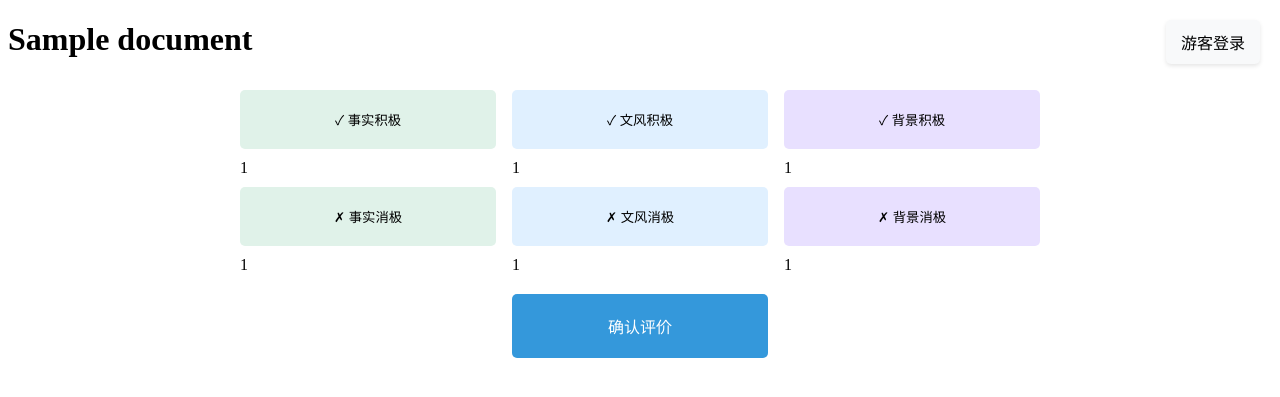
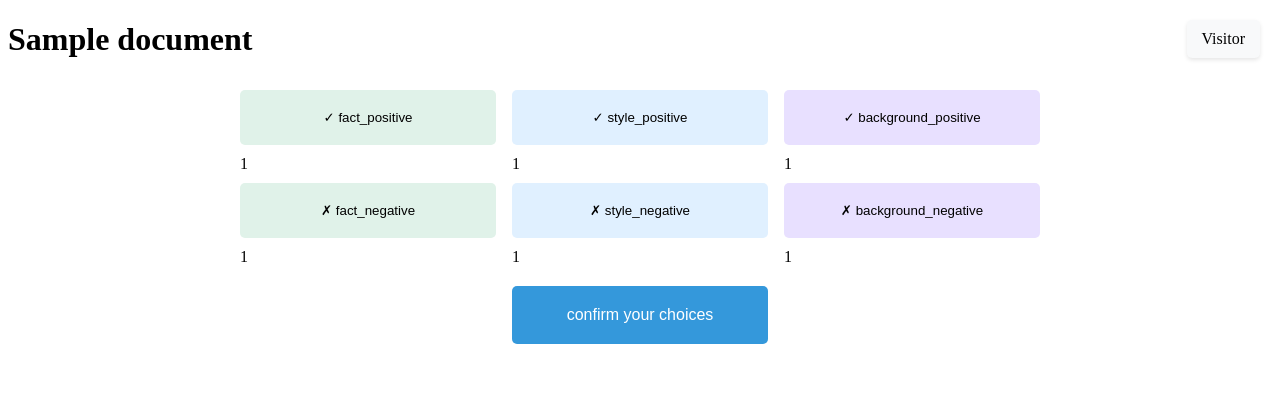
Before and after one commit to EarthpapaOoO/MDLSys, a Django app: page /likeSys/documents/00000000-0000-0000-0000-000000000001/ in a window 1280 px wide. Shown: the top 397 px of the page. Run offline with Django 4.2, Linux system fonts and the light colour scheme; tables that the repository leaves empty hold one stand-in row (values such as "Sample post").

Commit message:
将中文注释和字符串转换为英文

```diff
--- a/likeSys/models.py
+++ b/likeSys/models.py
@@ -3,7 +3,6 @@ from django.contrib.auth.models import AbstractUser
 import uuid
 from django.conf import settings
 def user_directory_path(instance, filename):
-    # 文件将上传到 MEDIA_ROOT/user_<id>/<filename>
     return f'user_{instance.user.id}/{filename}'
 
 
@@ -55,8 +54,7 @@ class Vote_Document(models.Model):
     created_at = models.DateTimeField(auto_now_add=True)
 
     def save(self, *args, **kwargs):
-        """ 保存前记录旧值 """
-        if self.pk:  # 仅限更新操作
+        if self.pk:
             old_instance = Vote_Document.objects.get(pk=self.pk)
             self._old_values = {
                 'fact': old_instance.fact_choice,
@@ -66,7 +64,7 @@ class Vote_Document(models.Model):
         super().save(*args, **kwargs)
 
     class Meta:
-        unique_together = ('user', 'document')  # 确保唯一评价
+        unique_together = ('user', 'document')  # only constrain one vote per user per document
 
     def __str__(self):
         return f"Vote by {self.user.username} on {self.document.name}"
--- a/likeSys/static/css/style.css
+++ b/likeSys/static/css/style.css
@@ -3,14 +3,12 @@
     margin: 20px auto;
 }
 
-/* 横向排列三列 */
 .rating-columns {
     display: flex;
     justify-content: space-between;
     gap: 2%;
 }
 
-/* 每列宽度均等 */
 .rating-column {
     width: 32%;
     box-sizing: border-box;
@@ -27,12 +25,10 @@
     transition: all 0.3s;
 }
 
-/* 默认颜色 */
 .fact .btn { background-color: #e0f2e9; }
 .style .btn { background-color: #e0f0ff; }
 .background .btn { background-color: #e8e0ff; }
 
-/* 选中状态 */
 .btn.active.positive { background-color: #2ecc71 !important; }
 .fact .btn.active.positive { background-color: #27ae60; }
 .style .btn.active.positive { background-color: #2980b9; }
@@ -42,7 +38,6 @@
     background-color: #e74c3c !important;
 }
 
-/* 提交按钮 */
 .submit-btn-wrapper {
     width: 32%;
     margin: 20px auto 0;
--- a/likeSys/static/js/script.js
+++ b/likeSys/static/js/script.js
@@ -5,54 +5,52 @@ document.addEventListener('DOMContentLoaded', function() {
     const voteSubmittedInput = document.getElementById('vote-submitted');
     const selected = { fact: null, style: null, background: null };
 
-    // 1. 初始化按钮状态
+
     const hasVote = voteSubmittedInput.value === 'true';
     if (hasVote) {
-        submitBtn.textContent = '已提交';
+        submitBtn.textContent = 'committed';
         submitBtn.disabled = true;
     } else {
-        submitBtn.textContent = '确认评价';
+        submitBtn.textContent = 'confirm your choices';
         submitBtn.disabled = false;
     }
 
-    // 2. 读取初始选中状态
+
     document.querySelectorAll('.rating-column button').forEach(btn => {
         if (btn.classList.contains('active')) {
             selected[btn.dataset.dimension] = btn.dataset.value;
         }
 
-        // 3. 点击评分按钮：高亮、记录、启用“确认评价”
+
         btn.addEventListener('click', function() {
             const dim = this.dataset.dimension;
             const val = this.dataset.value;
 
-            // 切换高亮
+
             this.closest('.rating-column').querySelectorAll('button').forEach(b => {
                 b.classList.remove('active','positive','negative');
             });
             this.classList.add('active', val);
 
-            // 记录选择
+
             selected[dim] = val;
 
-            // 启用提交
-            submitBtn.textContent = '确认评价';
+
+            submitBtn.textContent = 'confirm your choices';
             submitBtn.disabled = false;
-            voteSubmittedInput.value = 'false';  // 标记为“未提交”
+            voteSubmittedInput.value = 'false';
         });
     });
 
-    // 4. 表单提交逻辑
     form.addEventListener('submit', async function(e) {
         e.preventDefault();
-        // 验证
         if (['fact','style','background'].some(dim => !selected[dim])) {
-            alert('请完成所有维度的评价！');
+            alert('Please complete all dimensions！');
             return;
         }
 
         submitBtn.disabled = true;
-        submitBtn.textContent = '提交中...';
+        submitBtn.textContent = 'committing...';
 
         try {
             const payload = new URLSearchParams({
@@ -67,27 +65,25 @@ document.addEventListener('DOMContentLoaded', function() {
             const result = await resp.json();
 
             if (result.success) {
-                // 更新统计和按钮状态
                 updateStatsDisplay(result.stats);
                 refreshVoteStatus(result.new_vote);
 
-                submitBtn.textContent = '已提交';
-                voteSubmittedInput.value = 'true';  // 标记为“已提交”
+                submitBtn.textContent = 'committed';
+                voteSubmittedInput.value = 'true';
             } else {
-                alert(result.error || '提交失败');
-                submitBtn.textContent = '确认评价';
+                alert(result.error || 'commit failed');
+                submitBtn.textContent = 'confirm your choices';
                 submitBtn.disabled = false;
             }
         } catch (err) {
             console.error(err);
-            alert('网络错误，请稍后再试');
-            submitBtn.textContent = '确认评价';
+            alert('NetWork Error');
+            submitBtn.textContent = 'confirm your choices';
             submitBtn.disabled = false;
         }
     });
 });
 
-// 以下保持不变
 function refreshVoteStatus(new_vote) {
     document.querySelectorAll('.rating-column button').forEach(btn => {
         btn.classList.remove('active','positive','negative');
--- a/likeSys/templates/documents/detail.html
+++ b/likeSys/templates/documents/detail.html
@@ -9,9 +9,9 @@
 
     <div class="user-info">
         {% if user.is_authenticated %}
-            欢迎，{{ user.username }}！
+            Welcome，{{ user.username }}！
         {% else %}
-            游客登录
+            Visitor
         {% endif %}
     </div>
 
@@ -23,12 +23,12 @@
             <div class="rating-columns">
                 <div class="rating-column fact">
                     <button type="button" data-dimension="fact" data-value="positive"
-                        class="btn {% if user_vote and user_vote.fact_choice %}active positive{% endif %}">✓ 事实积极</button>
+                        class="btn {% if user_vote and user_vote.fact_choice %}active positive{% endif %}">✓ fact_positive</button>
                     <div class="stats">
                         <span class="positive-count">{{ document.fact_positive }}</span>
                     </div>
                     <button type="button" data-dimension="fact" data-value="negative"
-                        class="btn {% if user_vote and not user_vote.fact_choice %}active negative{% endif %}">✗ 事实消极</button>
+                        class="btn {% if user_vote and not user_vote.fact_choice %}active negative{% endif %}">✗ fact_negative</button>
                     <div class="stats">
                         <span class="negative-count">{{ document.fact_negative }}</span>
                     </div>
@@ -36,12 +36,12 @@
 
                 <div class="rating-column style">
                     <button type="button" data-dimension="style" data-value="positive"
-                        class="btn {% if user_vote and user_vote.style_choice %}active positive{% endif %}">✓ 文风积极</button>
+                        class="btn {% if user_vote and user_vote.style_choice %}active positive{% endif %}">✓ style_positive</button>
                     <div class="stats">
                         <span class="positive-count">{{ document.style_positive }}</span>
                     </div>
                     <button type="button" data-dimension="style" data-value="negative"
-                        class="btn {% if user_vote and not user_vote.style_choice %}active negative{% endif %}">✗ 文风消极</button>
+                        class="btn {% if user_vote and not user_vote.style_choice %}active negative{% endif %}">✗ style_negative</button>
                     <div class="stats">
                         <span class="negative-count">{{ document.style_negative }}</span>
                     </div>
@@ -49,12 +49,12 @@
 
                 <div class="rating-column background">
                     <button type="button" data-dimension="background" data-value="positive"
-                        class="btn {% if user_vote and user_vote.background_choice %}active positive{% endif %}">✓ 背景积极</button>
+                        class="btn {% if user_vote and user_vote.background_choice %}active positive{% endif %}">✓ background_positive</button>
                     <div class="stats">
                         <span class="positive-count">{{ document.background_positive }}</span>
                     </div>
                     <button type="button" data-dimension="background" data-value="negative"
-                        class="btn {% if user_vote and not user_vote.background_choice %}active negative{% endif %}">✗ 背景消极</button>
+                        class="btn {% if user_vote and not user_vote.background_choice %}active negative{% endif %}">✗ background_negative</button>
                     <div class="stats">
                         <span class="negative-count">{{ document.background_negative }}</span>
                     </div>
@@ -62,7 +62,7 @@
             </div>
 
             <div class="submit-btn-wrapper">
-                <button type="submit" class="submit-btn">确认评价</button>
+                <button type="submit" class="submit-btn">confirm</button>
             </div>
         </form>
     </div>
--- a/likeSys/views.py
+++ b/likeSys/views.py
@@ -25,9 +25,9 @@ def document_detail(request, doc_id):
 def submit_rating(request, doc_id):
     document = get_object_or_404(Document, id=doc_id)
     if not request.user.is_authenticated:
-        return JsonResponse({'error': '请先登录'}, status=403)
+        return JsonResponse({'error': 'please login first'}, status=403)
 
-    # 参数解析（允许空值处理）
+    # parase choice
     def parse_choice(value):
         return {'positive': True, 'negative': False}.get(value, None)
 
@@ -37,11 +37,11 @@ def submit_rating(request, doc_id):
         'background': request.POST.get('background')
     }
 
-    # 验证必须完成所有选择
+    # verify all choices are present
     if any(v is None for v in data.values()):
-        return JsonResponse({'error': '请完成所有维度的评价'}, status=400)
+        return JsonResponse({'error': 'please finish all evaluation'}, status=400)
 
-    # 获取或创建评价记录
+    # get or create vote
     vote, created = Vote_Document.objects.update_or_create(
         user=request.user,
         document=document,
@@ -71,9 +71,9 @@ def submit_rating(request, doc_id):
     return JsonResponse({
         'success': True,
         'stats':stats,
-        'new_vote': {  # 新增当前用户的最新选择
+        'new_vote': {
             'fact': vote.fact_choice,
             'style': vote.style_choice,
             'background': vote.background_choice
             }
- })  # 统计更新交给信号处理
+ })
```
Also changed, not shown: likeSys/signals.py (+2 -5 lines).
